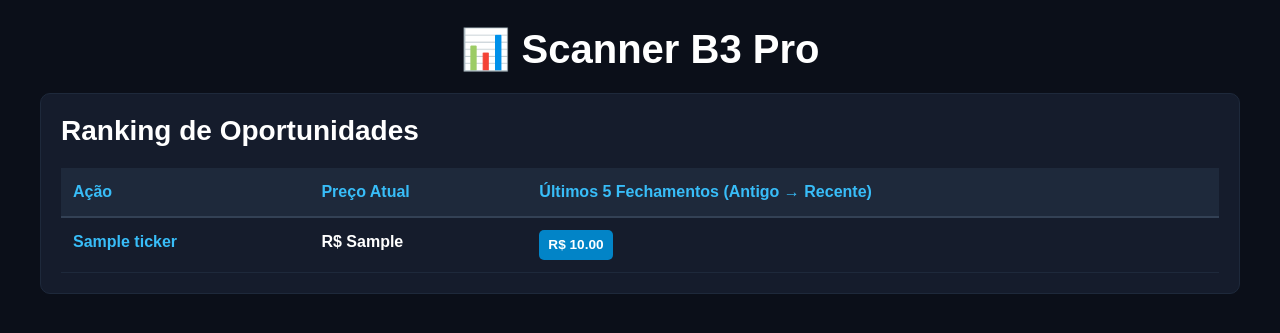
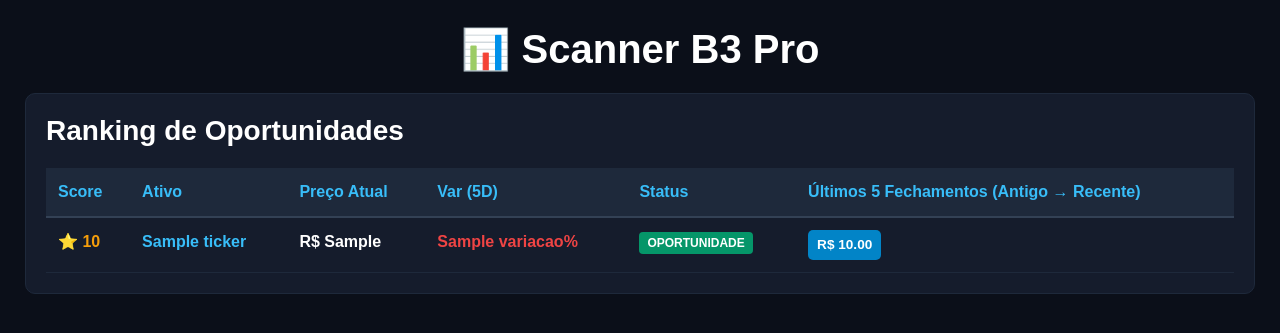
Before and after one commit to duduamora2005-netizen/scanner-b3, a Flask app: template templates/index.html in a window 1280 px wide. Shown: the top 333 px of the page. Run offline with Flask 3, Linux system fonts and the light colour scheme; the template is opened without the code that fills it: most values are stand-ins (such as "Sample title", 1, 10 or a date in 2020).

Commit message:
Update index.html structure and styles

```diff
--- a/templates/index.html
+++ b/templates/index.html
@@ -8,7 +8,7 @@
 </head>
 <body style="background-color: #0b0f19; color: #ffffff; font-family: sans-serif; padding: 25px;">
 
-    <div style="max-width: 1200px; margin: 0 auto;">
+    <div style="max-width: 1300px; margin: 0 auto;">
 
         <h1 style="text-align: center; color: #ffffff; font-weight: bold; margin-bottom: 20px;">
             📊 Scanner B3 Pro
@@ -24,30 +24,40 @@
                 <table class="table" style="color: #ffffff; margin-bottom: 0;">
                     <thead>
                         <tr style="border-bottom: 2px solid #334155;">
-                            <th style="background-color: #1e293b; color: #38bdf8; padding: 12px;">Ação</th>
+                            <th style="background-color: #1e293b; color: #38bdf8; padding: 12px;">Score</th>
+                            <th style="background-color: #1e293b; color: #38bdf8; padding: 12px;">Ativo</th>
                             <th style="background-color: #1e293b; color: #38bdf8; padding: 12px;">Preço Atual</th>
+                            <th style="background-color: #1e293b; color: #38bdf8; padding: 12px;">Var (5D)</th>
+                            <th style="background-color: #1e293b; color: #38bdf8; padding: 12px;">Status</th>
                             <th style="background-color: #1e293b; color: #38bdf8; padding: 12px;">Últimos 5 Fechamentos (Antigo → Recente)</th>
                         </tr>
                     </thead>
                     <tbody>
                         {% for acao in dados %}
                         <tr style="border-bottom: 1px solid #1e293b;">
+                            <td style="background-color: #151c2c; color: #f59e0b; font-weight: bold; padding: 12px;">
+                                ⭐ {{ acao.score }}
+                            </td>
                             <td style="background-color: #151c2c; color: #38bdf8; font-weight: bold; padding: 12px;">
                                 {{ acao.ticker }}
                             </td>
                             <td style="background-color: #151c2c; color: #ffffff; font-weight: bold; padding: 12px;">
                                 R$ {{ acao.cotacao_atual }}
                             </td>
+                            <td style="background-color: #151c2c; padding: 12px; color: {% if acao.variacao >= 0 %}#10b981{% else %}#ef4444{% endif %}; font-weight: bold;">
+                                {{ acao.variacao }}%
+                            </td>
                             <td style="background-color: #151c2c; padding: 12px;">
-                                {% if acao.fechamentos_5d is iterable and acao.fechamentos_5d is not string %}
-                                    {% for preco in acao.fechamentos_5d %}
-                                        <span style="background-color: #0284c7; color: #ffffff; font-size: 0.85em; padding: 5px 9px; border-radius: 5px; margin-right: 4px; display: inline-block; font-weight: 600;">
-                                            R$ {{ "%.2f"|format(preco) }}
-                                        </span>
-                                    {% endfor %}
-                                {% else %}
-                                    <span style="color: #ef4444;">{{ acao.fechamentos_5d }}</span>
-                                {% endif %}
+                                <span style="background-color: {% if acao.status == 'OPORTUNIDADE' %}#059669{% else %}#475569{% endif %}; color: #ffffff; font-size: 0.75em; padding: 4px 8px; border-radius: 4px; font-weight: bold;">
+                                    {{ acao.status }}
+                                </span>
+                            </td>
+                            <td style="background-color: #151c2c; padding: 12px;">
+                                {% for preco in acao.fechamentos_5d %}
+                                    <span style="background-color: #0284c7; color: #ffffff; font-size: 0.85em; padding: 5px 9px; border-radius: 5px; margin-right: 4px; display: inline-block; font-weight: 600;">
+                                        R$ {{ "%.2f"|format(preco) }}
+                                    </span>
+                                {% endfor %}
                             </td>
                         </tr>
                         {% endfor %}
```
